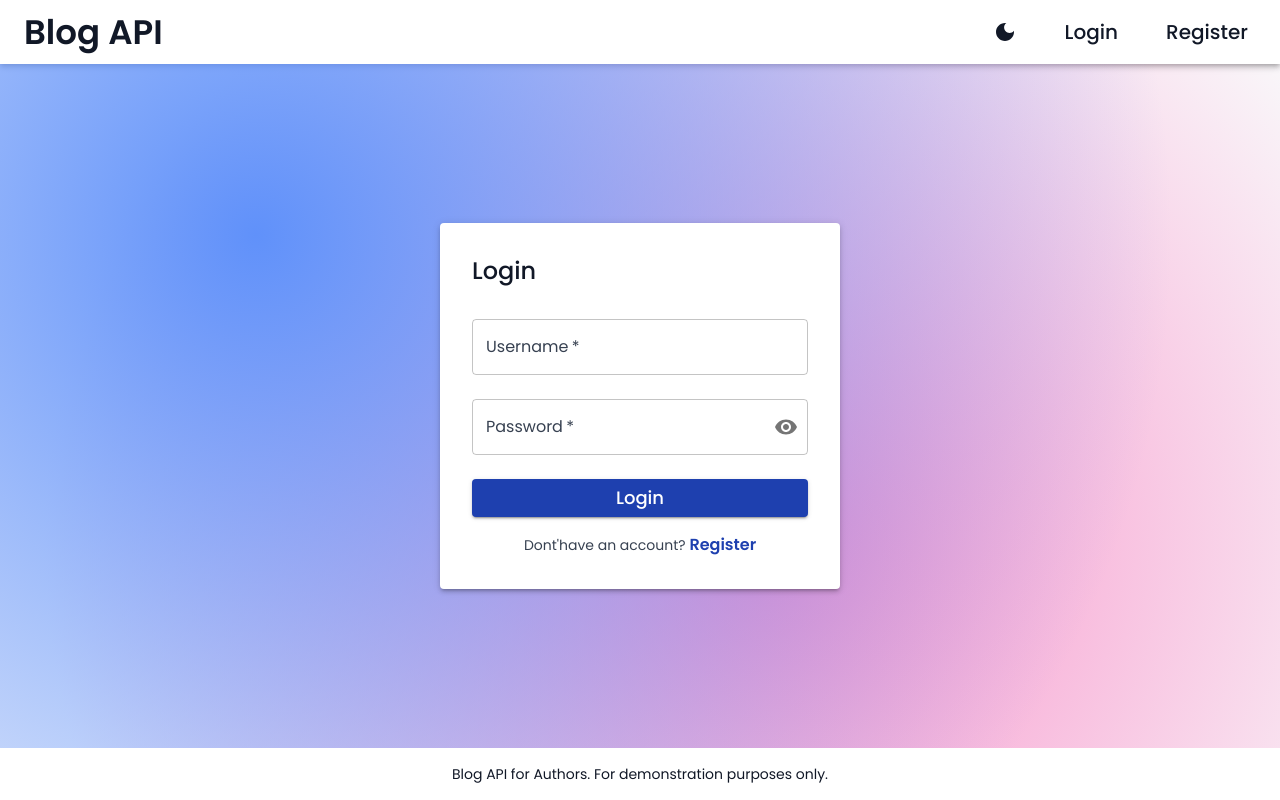
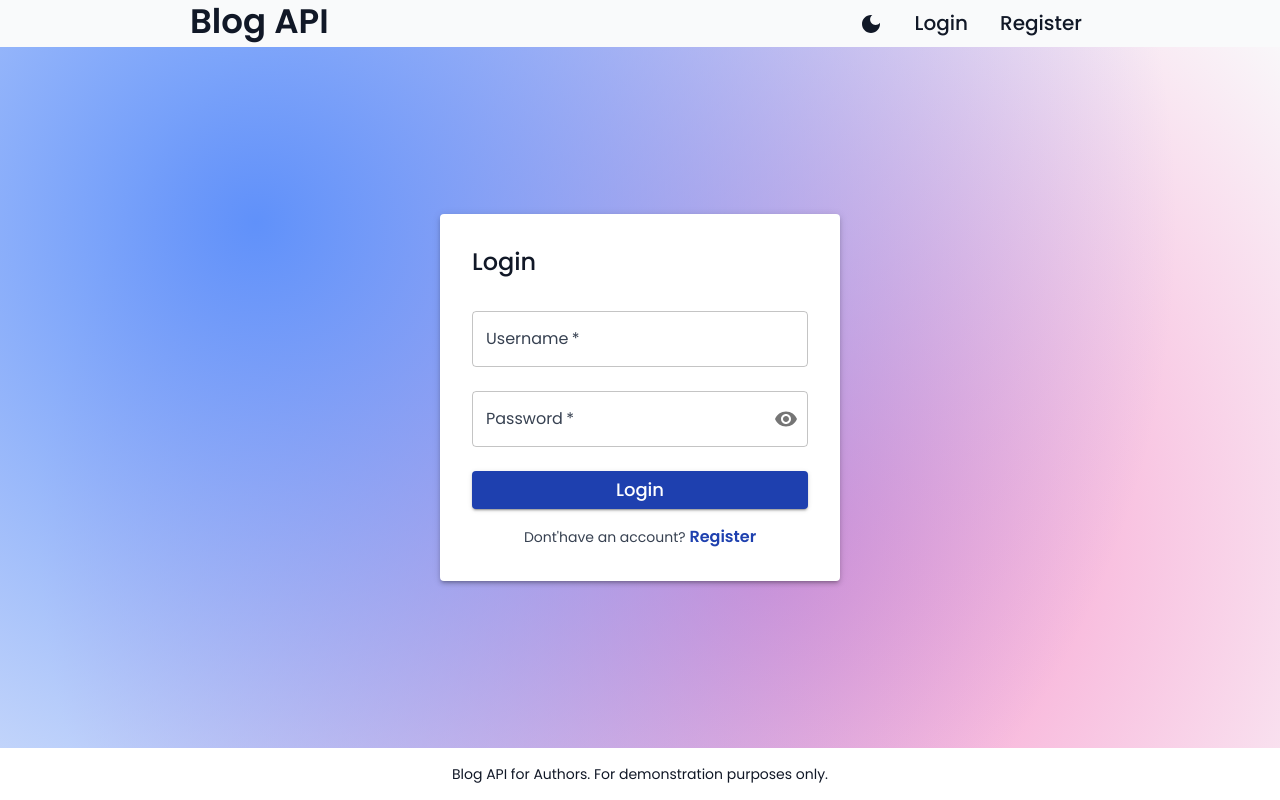
Before and after one commit to khantuevandrei/blog-frontend-author, a React (Vite) app: page /login in a window 1280 px wide. Built offline with nearby package versions, Linux system fonts and the light colour scheme.

Commit message:
Refactor Header using new components. Adjust for scaling

```diff
--- a/src/features/Header/Header.jsx
+++ b/src/features/Header/Header.jsx
@@ -1,114 +1,49 @@
-import {
-  AppBar,
-  Toolbar,
-  Typography,
-  Button,
-  Box,
-  useTheme,
-  Tooltip,
-  IconButton,
-} from "@mui/material";
-import { LightMode, DarkMode } from "@mui/icons-material";
-import { useThemeMode } from "../../context/ThemeContext";
+import { Box, useTheme } from "@mui/material";
 import { useContext } from "react";
 import { AuthContext } from "../../context/AuthProvider";
-import { Link, useNavigate } from "react-router-dom";
+import Logo from "../../components/Header/Logo";
+import ThemeButton from "../../components/Header/ThemeButton";
+import UserButton from "../../components/Header/UserButton";
+import Logout from "../../components/Header/Logout";
+import HeaderLink from "../../components/Header/HeaderLink";
 
 export default function Header() {
-  const navigate = useNavigate();
   const theme = useTheme();
-  const { isDarkMode, toggleTheme } = useThemeMode();
-  const { user, logout } = useContext(AuthContext);
+  const { user } = useContext(AuthContext);
 
   return (
-    <AppBar
-      position="static"
-      sx={{ backgroundColor: theme.palette.background.paper }}
-    >
-      <Toolbar sx={{ display: "flex", justifyContent: "space-between" }}>
-        <Typography
-          variant="h4"
-          component={Link}
-          to="/"
+    <Box
       sx={{
-            color: theme.palette.text.primary,
-            textDecoration: "none",
-            fontWeight: 600,
+        display: "flex",
+        justifyContent: "center",
+        [theme.breakpoints.up("sm")]: { justifyContent: "space-between" },
+        flexWrap: "wrap",
+        width: "100%",
+        mx: "auto",
+        maxWidth: "md",
       }}
     >
-          Blog API
-        </Typography>
-        <Box sx={{ display: "flex", alignItems: "center", gap: 2 }}>
-          <Tooltip
-            title={isDarkMode ? "Switch to Light Mode" : "Switch to Dark Mode"}
+      <Logo />
+      <Box
+        sx={{
+          display: "flex",
+          flexWrap: "wrap",
+          gap: 2,
+        }}
       >
-            <IconButton
-              onClick={toggleTheme}
-              sx={{ color: theme.palette.text.primary }}
-            >
-              {isDarkMode ? <LightMode /> : <DarkMode />}
-            </IconButton>
-          </Tooltip>
+        <ThemeButton />
         {user ? (
           <>
-              <Typography
-                variant="body1"
-                sx={{ fontSize: 20, color: theme.palette.text.primary }}
-              >
-                Hello,{" "}
-                <Link
-                  to={"/me"}
-                  style={{
-                    textDecoration: "none",
-                    color: theme.palette.text.primary,
-                    fontWeight: 600,
-                  }}
-                >
-                  {user.username}
-                </Link>
-              </Typography>
-              <Button
-                onClick={() => {
-                  logout();
-                  navigate("/");
-                }}
-                sx={{
-                  ml: 2,
-                  color: theme.palette.text.primary,
-                  fontSize: 20,
-                }}
-              >
-                Logout
-              </Button>
+            <UserButton />
+            <Logout />
           </>
         ) : (
           <>
-              <Button
-                component={Link}
-                to="/login"
-                sx={{
-                  ml: 2,
-                  color: theme.palette.text.primary,
-                  fontSize: 20,
-                }}
-              >
-                Login
-              </Button>
-              <Button
-                component={Link}
-                to="/register"
-                sx={{
-                  ml: 2,
-                  color: theme.palette.text.primary,
-                  fontSize: 20,
-                }}
-              >
-                Register
-              </Button>
+            <HeaderLink title="Login" nav="/login" />
+            <HeaderLink title="Register" nav="/register" />
           </>
         )}
       </Box>
-      </Toolbar>
-    </AppBar>
+    </Box>
   );
 }
```
Lines whose indentation alone changed are shown as unchanged.
